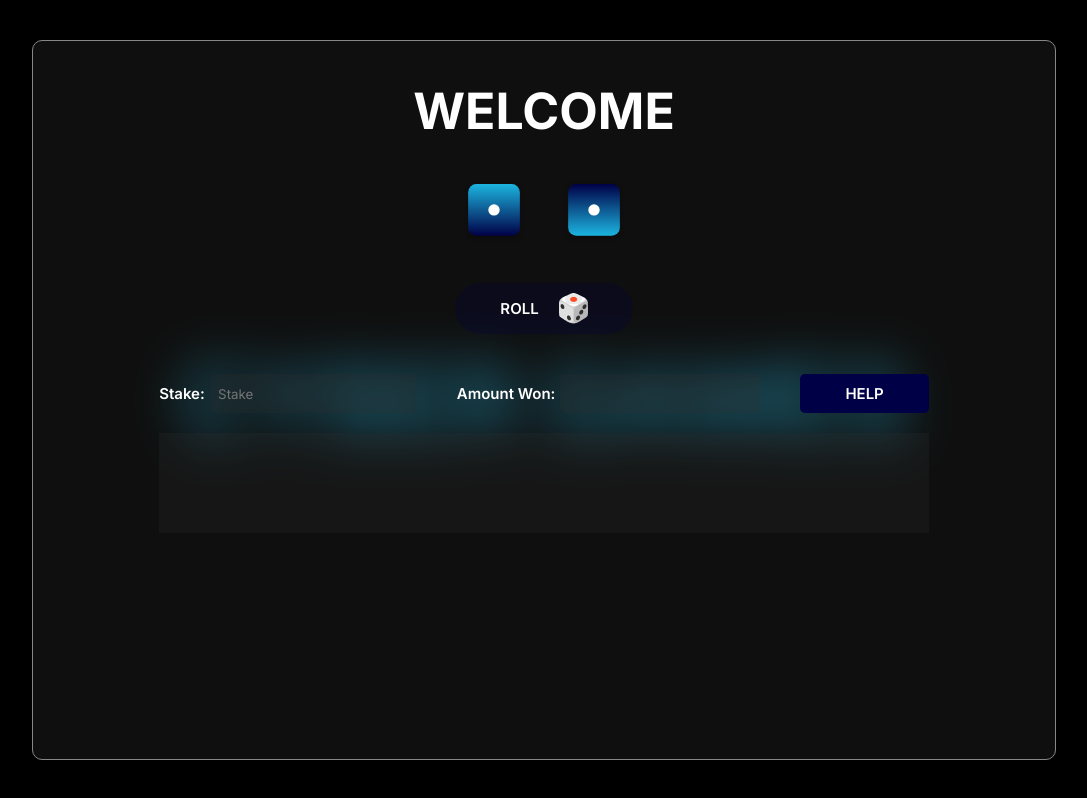
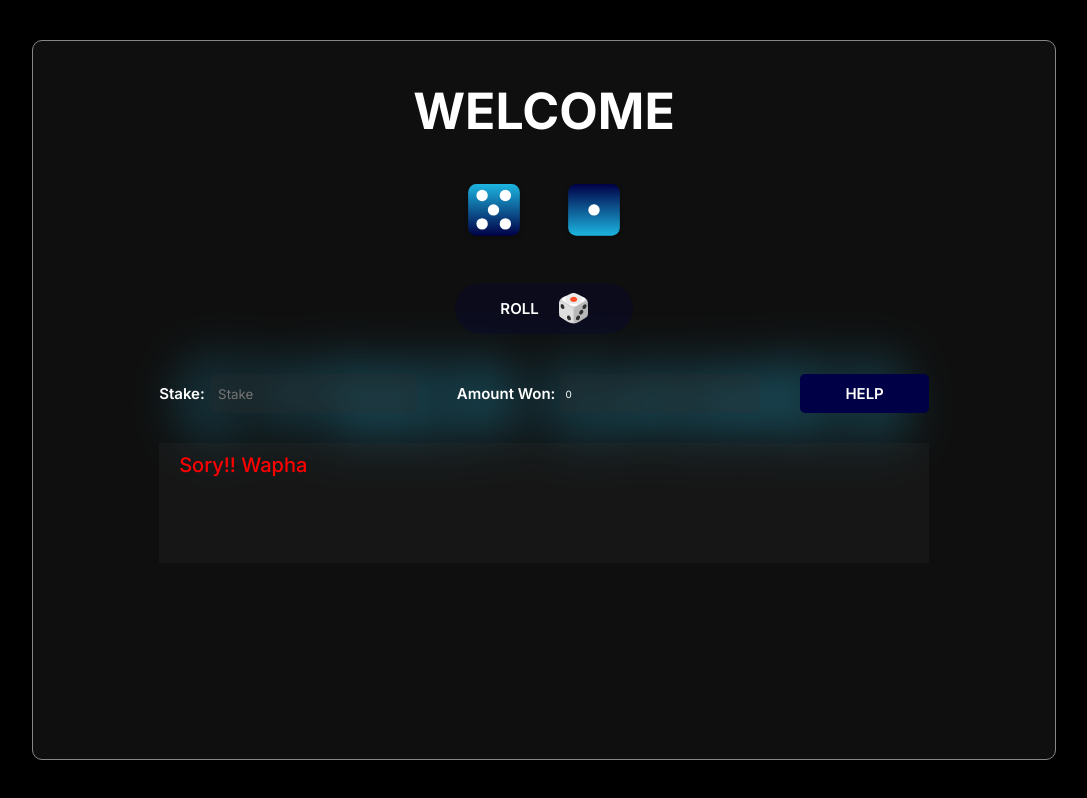
Before and after one commit to designedbyulunji/cyber-dice-game, a plain HTML site: page index.html in a window 1280 px wide. Both pictures are taken after a click on the button "ROLL". Shown: the whole page, without its empty margins (96-1183 px from the left). Drawn offline with Linux system fonts and the light colour scheme.

Commit message:
Complete game logic

```diff
--- a/index.html
+++ b/index.html
@@ -53,6 +53,7 @@
 						<input
 							class="stake-input"
 							type="number"
+							value=""
 							min="0"
 							autofocus
 							placeholder="Stake"
@@ -70,8 +71,10 @@
 						<button class="btn btn-help">help</button>
 					</div>
 				</div>
-				<div class="game__output"></div>
+				<div class="game__output lost"></div>
 			</div>
 		</main>
+
+		<script src="main.js"></script>
 	</body>
 </html>
--- a/main.js
+++ b/main.js
@@ -0,0 +1,95 @@
+"use strict";
+
+/*
+    Step 1: Get DOM Elements
+        - Roll Button
+        - Help Button
+        - Input Value
+        - Die Image
+        - Message
+        - Amount Won
+*/
+
+const rollBtn = document.querySelector(".btn-roll");
+const helpBtn = document.querySelector(".btn-help");
+const stakeInput = document.querySelector(".stake-input");
+const dieA = document.querySelector(".die--a");
+const dieB = document.querySelector(".die--b");
+const amountWonOutput = document.querySelector(".amount-won");
+const gameOutput = document.querySelector(".game__output");
+/*
+    Step 2: Create 2 functions to generate radon numbers between  1 - 6
+        function handleDiceA
+        function handleDiceB
+*/
+
+let firstRandomNumber;
+let secondRandomNumber;
+let amountWon;
+
+// Help alert
+helpBtn.addEventListener("click", handleHelp);
+
+// Handle Help
+function handleHelp() {
+	alert(
+		"Place any amount over MWK100 and roll the dice. If the numbers on both dice are equal, your stake will be multiplied by both the numbers and the product of the multiplication will be your winnings"
+	);
+}
+
+function handleRolledDice() {
+	// Handle Die A
+	function handleDiceA() {
+		firstRandomNumber = Math.trunc(Math.random() * 6) + 1;
+
+		// Dynamic image set
+		dieA.src = `die-a-${firstRandomNumber}.svg`;
+		console.log(firstRandomNumber);
+	}
+
+	// Calling handleDiceA function
+	handleDiceA();
+
+	// Handle Die B
+	function handleDiceB() {
+		secondRandomNumber = Math.trunc(Math.random() * 6) + 1;
+
+		// Dynamic image set
+		dieB.src = `die-b-${secondRandomNumber}.svg`;
+		console.log(secondRandomNumber);
+	}
+
+	// Calling handleDiceB function
+	handleDiceB();
+
+	// Handle Winnings
+	function handleAmountWon() {
+		let amountPlaced = stakeInput.value;
+		amountWon = amountPlaced * firstRandomNumber * secondRandomNumber;
+
+		console.log(amountPlaced);
+	}
+
+	// Calling handleAmountWon
+	handleAmountWon();
+
+	if (firstRandomNumber === secondRandomNumber) {
+		gameOutput.classList.add("won");
+		gameOutput.classList.remove("lost");
+		gameOutput.textContent = `Congratulations!! Waiphula!!`;
+		amountWonOutput.textContent = `MWK${amountWon}.00`;
+		stakeInput.value = "";
+		console.log("Waiphula");
+	} else {
+		gameOutput.classList.add("lost");
+		gameOutput.classList.remove("won");
+		gameOutput.textContent = `Sory!! Wapha`;
+		amountWonOutput.textContent = 0;
+		stakeInput.value = "";
+		console.log("Wapha");
+	}
+}
+
+// handleRolledDice();
+
+rollBtn.addEventListener("click", handleRolledDice);
--- a/styles.css
+++ b/styles.css
@@ -264,14 +264,26 @@ button {
 /* Game output */
 .game__output {
 	grid-area: game__output;
+
 	background-color: var(--message-area-background-color);
+	color: #fff;
+	font-weight: 500;
+	height: auto;
+	margin-top: 1.5em;
+	font-size: 2em;
+	min-height: 6em;
+	padding: 0.5em 1em;
 	width: 100%;
-	margin-top: 2em;
-	min-height: 10em;
-	height: auto;
-	padding: 0 0.5em;
-	color: #fff;
-	font-weight: 600;
+}
+
+/* Win output */
+.game__output.won {
+	color: #7fff94;
+}
+
+/* Lose output */
+.game__output.lost {
+	color: #ff0000;
 }
 
 .small-screen-amount {
@@ -500,7 +512,8 @@ button {
 	/* Stake Styles */
 	.stake-input,
 	.amount-won {
-		width: 20em;
+		/* width: 20em; */
+		width: 100%;
 		min-height: 45px;
 
 		margin-left: 0;
```
